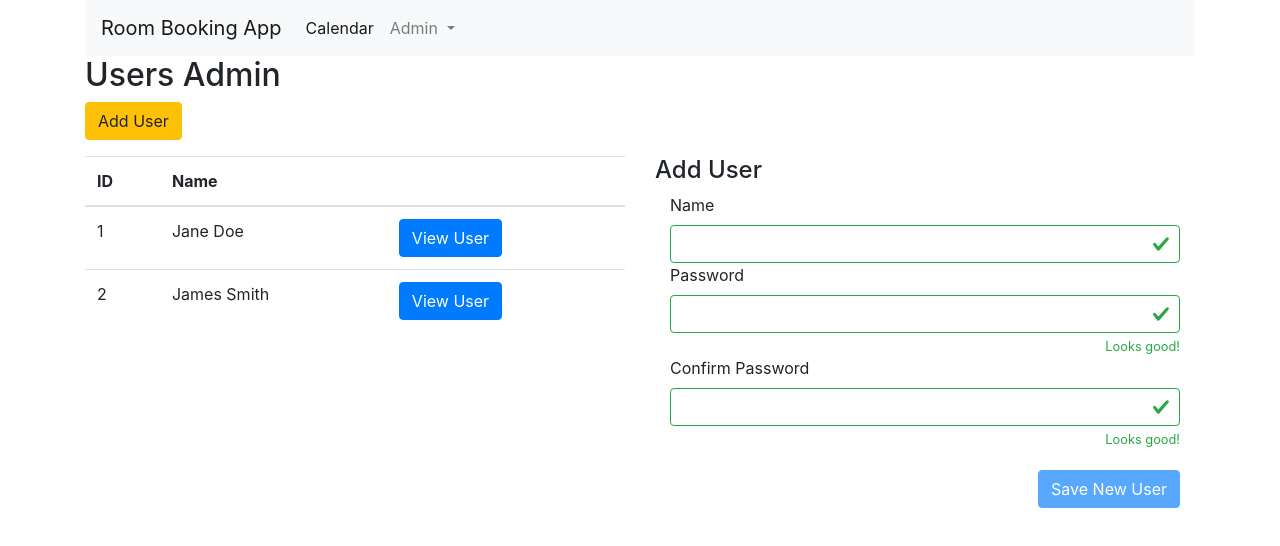
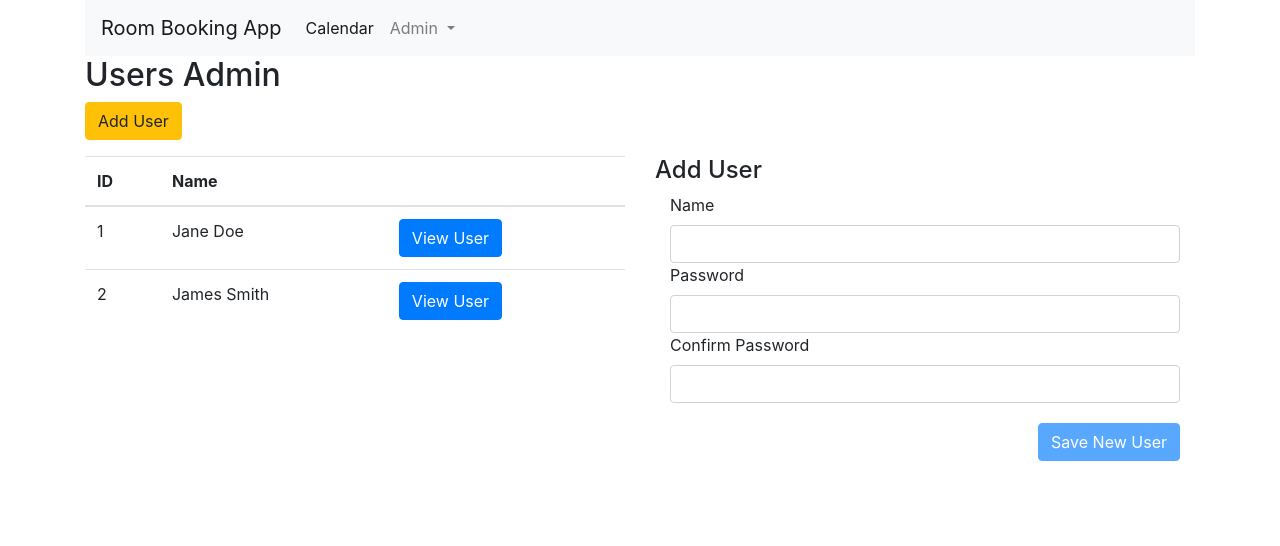
Before and after one commit to roshan-shahukhal/room-booking-app-client, an Angular app: page /admin/users in a window 1280 px wide. Both pictures are taken after a click on the link "Add User". Shown: the top 546 px of the page. Built offline with nearby package versions, Linux system fonts and the light colour scheme.

Commit message:
validation for admin/users complete.

```diff
--- a/src/app/admin/users/user-add/user-add.component.html
+++ b/src/app/admin/users/user-add/user-add.component.html
@@ -1,32 +1,40 @@
 <h4>Add User</h4>
 
 <form #userForm="ngForm">
+
   <div class="col-md-12 mb-6">
     <label for="name">Name</label>
-        <input type="text" class="form-control {{ formUser.name == '' ? 'is-invalid' : 'is-valid'}}" id="name" [(ngModel)]="formUser.name" name="name" required>
-        <div class="invalid-feedback error-msg" *ngIf="formUser.name == ''">
-          Name is required.
+    <input type="text" class="form-control {{ nameInputField.touched ? (!this.isNameValid || this.nameErrorMessage) ? 'is-invalid' : 'is-valid' : '' }}"
+            id="name" [(ngModel)]="formUser.name" name="name" (keyup)="validateName()" required #nameInputField="ngModel">
+    <div class="invalid-feedback error-msg" *ngIf="nameInputField.invalid || this.nameErrorMessage">
+      {{ nameErrorMessage }}
     </div>
   </div>
 
-      <div class="col-md-12 mb-6" *ngIf="formUser.id == null">
+  <div class="col-md-12 mb-6">
     <label for="password">Password</label>
-        <input type="password" class="form-control is-valid" id="password" [(ngModel)]="password" name="password" required>
-        <div class="valid-feedback error-msg">
-          Looks good!
+    <input type="password"
+          class="form-control {{ passwordInputField.touched ? (!this.isPasswordValid || this.passwordErrorMessage) ? 'is-invalid' : 'is-valid' : '' }}"
+          id="password" [(ngModel)]="password" name="password" (keyup)="validatePassword()" required #passwordInputField="ngModel">
+    <div class="invalid-feedback error-msg">
+      {{ passwordErrorMessage }}
     </div>
   </div>
 
-      <div class="col-md-12 mb-6" *ngIf="formUser.id == null">
+  <div class="col-md-12 mb-6">
     <label for="confirmPassword">Confirm Password</label>
-        <input type="password" class="form-control is-valid" id="confirmPassword" value="" required>
-        <div class="valid-feedback error-msg">
-          Looks good!
+    <input type="password" class="form-control
+          {{ confirmPasswordInputField.touched ? (!this.isConfirmPasswordValid || this.confirmPasswordErrorMessage) ? 'is-invalid' : 'is-valid' : '' }}"
+           id="confirmPassword" name="confirmpassword" [(ngModel)]="confirmPassword" (keyup)="validateConfirmPassword()" required
+           #confirmPasswordInputField="ngModel">
+    <div class="invalid-feedback error-msg">
+      {{ confirmPasswordErrorMessage }}
     </div>
   </div>
 
   <div class="col-md-12 mb-6 text-right">
-        <button class="btn btn-primary" style="margin-top: 20px;" type="button" (click)="onSave()" [disabled]="userForm.invalid">
+    <button class="btn btn-primary" style="margin-top: 20px;" type="button" (click)="onSave()"
+          [disabled]="userForm.invalid || this.nameErrorMessage || this.passwordErrorMessage || this.confirmPasswordErrorMessage">
       Save New User
     </button>
   </div>
--- a/src/app/admin/users/user-add/user-add.component.ts
+++ b/src/app/admin/users/user-add/user-add.component.ts
@@ -12,12 +12,24 @@ export class UserAddComponent implements OnInit {
 
   formUser: User;
   password: string;
+  confirmPassword: string;
+
+  nameErrorMessage: string;
+  passwordErrorMessage: string;
+  confirmPasswordErrorMessage: string;
+
+  isNameValid = false;
+  isPasswordValid = false;
+  isConfirmPasswordValid = false;
 
   constructor(private dataService: DataService,
               private router: Router) { }
 
   ngOnInit(): void {
     this.formUser = new User();
+    this.validateName();
+    this.validatePassword();
+    this.validateConfirmPassword();
   }
 
   onSave() {
@@ -26,4 +38,38 @@ export class UserAddComponent implements OnInit {
         this.router.navigate(['admin', 'users'], {queryParams: {id: user.id, action: 'view'}});
       });
   }
+
+  validateName() {
+    if (this.formUser.name == null || this.formUser.name == '') {
+      this.nameErrorMessage = 'Name is required.';
+    } else if (this.formUser.name && this.formUser.name.trim().length === 0) {
+      this.nameErrorMessage = 'Name cannot be blank.';
+    } else {
+      this.nameErrorMessage = null;
+      this.isNameValid = true;
+    }
+  }
+
+  validatePassword() {
+    if (this.password == null || this.password == '') {
+      this.passwordErrorMessage = 'Password is required.';
+    } else if (this.password && this.password.length < 5) {
+      this.passwordErrorMessage = 'Password should be at least 5 characters.';
+    } else {
+      this.passwordErrorMessage = null;
+      this.isPasswordValid = true;
+    }
+  }
+
+  validateConfirmPassword() {
+    if (this.confirmPassword == null || this.confirmPassword == '') {
+      this.confirmPasswordErrorMessage = 'Password is required.';
+    } else if (this.password !== this.confirmPassword) {
+      this.confirmPasswordErrorMessage = 'Passwords donot match.'
+    } else {
+      this.confirmPasswordErrorMessage = null;
+      this.isConfirmPasswordValid = true;
+    }
+  }
+
 }
--- a/src/app/admin/users/user-edit/user-edit.component.html
+++ b/src/app/admin/users/user-edit/user-edit.component.html
@@ -11,7 +11,8 @@
     </div>
 
     <div class="col-md-12 mb-6 text-right">
-      <button class="btn btn-primary" style="margin-top: 20px;" type="button" (click)="onUpdate()" [disabled]="nameInputField.invalid || this.errorMessage">
+      <button class="btn btn-primary" style="margin-top: 20px;" type="button" (click)="onUpdate()"
+              [disabled]="nameInputField.invalid || this.errorMessage">
         Update User
       </button>
     </div>
--- a/src/app/admin/users/user-edit/user-edit.component.ts
+++ b/src/app/admin/users/user-edit/user-edit.component.ts
@@ -23,7 +23,6 @@ export class UserEditComponent implements OnInit {
 
   ngOnInit(): void {
     this.formUser = Object.assign({}, this.user);
-
     this.validateName();
   }
 
@@ -39,7 +38,7 @@ export class UserEditComponent implements OnInit {
     if (this.formUser.name == '') {
       this.errorMessage = 'Name is required.';
     } else if (this.formUser.name.trim().length === 0) {
-      this.errorMessage = 'Name cannot be blank';
+      this.errorMessage = 'Name cannot be blank.';
     } else {
       this.errorMessage = null;
       this.isNameValid = true;
```
Lines whose indentation alone changed are shown as unchanged.
